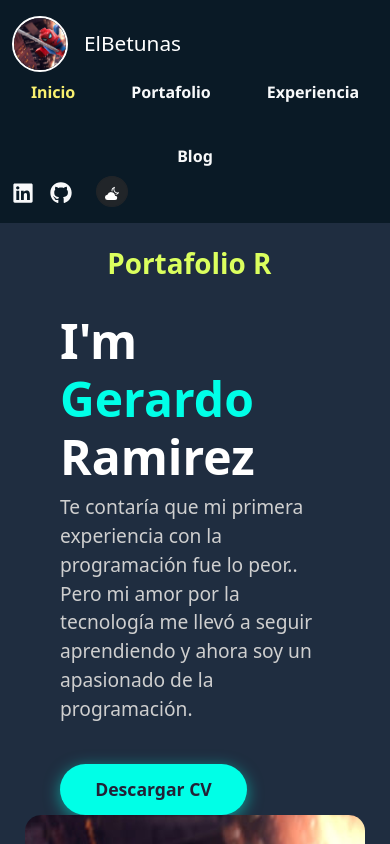
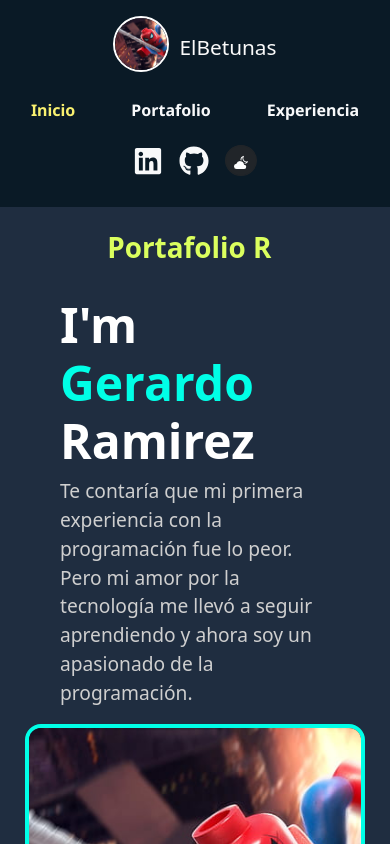
Before and after one commit to RmzGerardo/Elbetunas, a React (Vite) app: page / in a window 390 px wide. Shown: the top 844 px of the page. Built offline with nearby package versions, Linux system fonts and the light colour scheme; a web font is replaced by a local one.

Commit message:
cambios recientes

```diff
--- a/src/About.jsx
+++ b/src/About.jsx
@@ -8,7 +8,7 @@ export const About = () => {
         <div className="container-fluid">
           <div className="row align-items-center g-0">
             {/* Columna de texto */}
-            <div className="col-12 col-lg-6 d-flex flex-column justify-content-center align-items-start px-5">
+            <div className="col-12 col-lg-6  col-md-12 d-flex flex-column justify-content-center align-items-start px-5">
               <h1
                 className="text-cen"
                 style={{
@@ -26,12 +26,12 @@ export const About = () => {
                 }}
               >
                 Te contaría que mi primera experiencia con la programación fue
-                lo peor..
+                lo peor.
                 <br />
                 Pero mi amor por la tecnología me llevó a seguir aprendiendo y
                 ahora soy un apasionado de la programación.
               </p>
-              <a
+              {/* <a
                 href="#"
                 className="btn btn-cv mt-4"
                 style={{
@@ -46,7 +46,7 @@ export const About = () => {
                 }}
               >
                 Descargar CV
-              </a>
+              </a> */}
             </div>
             {/* Columna de imagen */}
             <div className="col-12 col-lg-6 d-flex justify-content-center align-items-center">
@@ -65,111 +65,7 @@ export const About = () => {
               </div>
             </div>
           </div>
-          {/*
-          <div iv className="row mt-5 m-5 pt-4 text-center gap-5">
-            <div className="col carta-section">
-              <h4 className="m-3">Formacion</h4>
-              <div className="col-auto d-flex justify-content-center align-items-center  m-5">
-                <img src={spider} className="img-circle" alt="Spider" />
-              </div>
-              <p>Universidad de Londres</p>
-              <p>Ingeniero en Informatica</p>
-              <p>Tecnico en Mantenimiendo a Equipos de Compúto</p>
-            </div>
-            <div className="col carta-section">
-              <h4 className="m-3">Experiencia Profesional</h4>
-              <div className="col-auto d-flex justify-content-center align-items-center  m-5">
-                <img src={spider} className="img-circle" alt="Spider" />
-              </div>
-              <p>Desarrollador </p>
-            </div>
-            <div className="col carta-section">
-              <h4 className="m-3">Hola</h4>
-              <div className="col-auto d-flex justify-content-center align-items-center m-5">
-                <img src={spider} className="img-circle" alt="Spider" />
-              </div>
-            </div>
-          </div> */}
         </div>
-
-        {/* <div className="container mt-3 my-5">
-          <div className="row justify-content-center">
-            <div className="col-md-6 col-lg-4">
-              <div
-                className="card bg-dark  bg-mode text-light"
-                style={{ borderRadius: "8px", overflow: "hidden" }}
-              >
-                <img
-                  src={spider}
-                  className="card-img-top"
-                  alt="Spider"
-                  style={{
-                    height: "220px",
-                    objectFit: "cover",
-                    width: "100%",
-                    display: "block",
-                  }}
-                />
-                <div className="card-body">
-                  <p className="card-text text-center">
-                    Estudiante de TI en el ultimo cuatrimestre de la carrera en
-                    la Universidad de Londres..
-                  </p>
-                </div>
-              </div>
-            </div>
-
-            <div className="col-md-6 col-lg-4">
-              <div
-                className="card bg-dark bg-mode text-light"
-                style={{ borderRadius: "8px", overflow: "hidden" }}
-              >
-                <img
-                  src={spider}
-                  className="card-img-top"
-                  alt="Spider"
-                  style={{
-                    height: "220px",
-                    objectFit: "cover",
-                    width: "100%",
-                    display: "block",
-                  }}
-                />
-                <div className="card-body">
-                  <p className="card-text">
-                    Some quick example text to build on the card title and make
-                    up the bulk of the card’s content.
-                  </p>
-                </div>
-              </div>
-            </div>
-
-            <div className="col-md-6 col-lg-4">
-              <div
-                className="card bg-dark bg-mode text-light"
-                style={{ borderRadius: "8px", overflow: "hidden" }}
-              >
-                <img
-                  src={spider}
-                  className="card-img-top"
-                  alt="Spider"
-                  style={{
-                    height: "220px",
-                    objectFit: "cover",
-                    width: "100%",
-                    display: "block",
-                  }}
-                />
-                <div className="card-body">
-                  <p className="card-text">
-                    Some quick example text to build on the card title and make
-                    up the bulk of the card’s content.
-                  </p>
-                </div>
-              </div>
-            </div>
-          </div>
-        </div> */}
 
         <div className="container my-5"></div>
       </main>
--- a/src/header.jsx
+++ b/src/header.jsx
@@ -21,8 +21,9 @@ export const Header = () => {
       <nav className="navbar py-3" style={{ background: "#0a1a26" }}>
         <div className="container-fluid d-flex align-items-center justify-content-between">
           {/* Izquierda: Avatar y nombre */}
-          <div className="d-flex align-items-center">
+          <div className="d-flex align-items-center avatar">
             <img
+              className="avatar-img"
               src={spider}
               alt="Avatar"
               style={{
@@ -34,15 +35,13 @@ export const Header = () => {
                 marginRight: "16px",
               }}
             />
-            <span
-              style={{ color: "#fff", fontSize: "1.3rem", fontWeight: "500" }}
-            >
+            <span style={{ fontSize: "1.3rem", fontWeight: "500" }}>
               ElBetunas
             </span>
           </div>
 
           {/* Centro: Menú */}
-          <ul className="nav justify-content-center gap-4 nav-text">
+          <ul className="nav justify-content-center gap-4 nav-text a-nav">
             <li className="nav-item">
               <a
                 className="nav-link"
@@ -61,33 +60,26 @@ export const Header = () => {
                 Experiencia
               </a>
             </li>
-            <li className="nav-item">
-              <a className="nav-link text-light" href="#">
-                Blog
-              </a>
-            </li>
           </ul>
 
           {/* Derecha: Iconos y botón modo oscuro */}
-          <div className="d-flex align-items-center gap-3">
+          <div className="d-flex align-items-center gap-3 iconos_nav">
             <a
               href="https://www.linkedin.com/in/elbetunas/"
               target="_blank"
-              className="text-light"
+              className="text-light icono"
             >
-              <FaLinkedin size={22} />
+              <FaLinkedin size={30} />
             </a>
             <a
               href="https://github.com/RmzGerardo"
               target="_blank"
               className="text-light"
             >
-              <FaGithub size={22} />
+              <FaGithub size={30} />
             </a>
             <button
-              className={`btn btn-sm ${
-                color ? "btn-warning" : "btn-dark"
-              } ms-2`}
+              className={`btn btn-sm ${color ? "btn-warning" : "btn-dark"} `}
               onClick={colorChange}
               style={{ borderRadius: "50%" }}
             >
--- a/src/index.css
+++ b/src/index.css
@@ -72,5 +72,51 @@ body.dark-mode .navbar {
   }
 }
 
-.btn-cv {
+/* version movil  */
+
+@media (max-width: 720px) {
+  .avatar {
+    width: 100%;
+    justify-content: center !important;
+    align-items: center !important;
+    margin-bottom: 10px;
+    flex-direction: row;
+    text-align: center;
+    gap: 10px;
+  }
+  .avatar-img {
+    margin-right: 0 !important;
+    margin-bottom: 8px;
+  }
+
+  .a-nav {
+    width: 100%;
+    justify-content: center !important;
+  }
+  .iconos_nav {
+    display: flex;
+    width: 100%;
+    justify-content: center !important;
+    align-items: center !important;
+    margin-bottom: 10px;
+    flex-direction: row;
+    gap: 30px;
+    text-align: center;
+    margin: 15px;
+  }
+
+  p {
+    font-weight: 500;
+  }
+
+  .img-border {
+    border: 4px solid #00ffe7 !important;
+    border-radius: 16px !important;
+    background: transparent;
+    padding: 0;
+    box-shadow: 0 0 24px #00ffe788;
+  }
 }
+
+@media (min-width: 768px) {
+}
```
